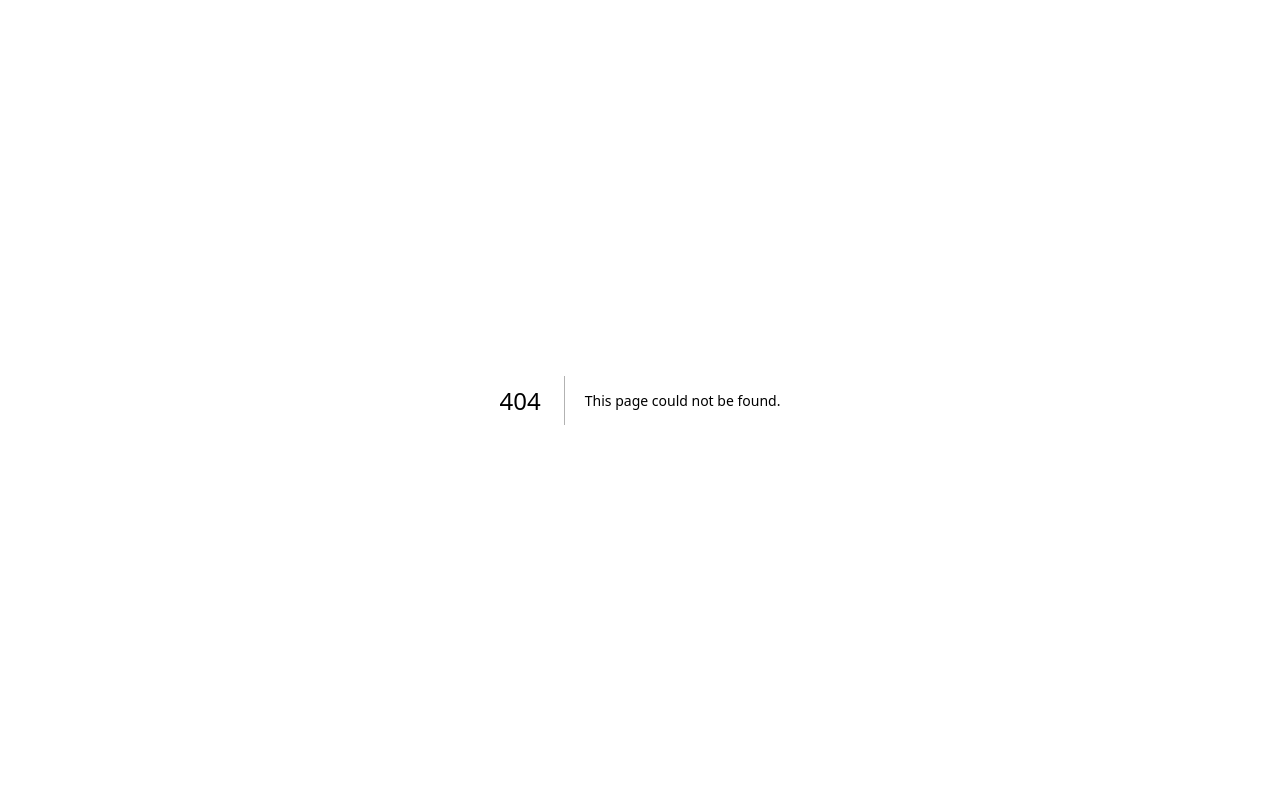
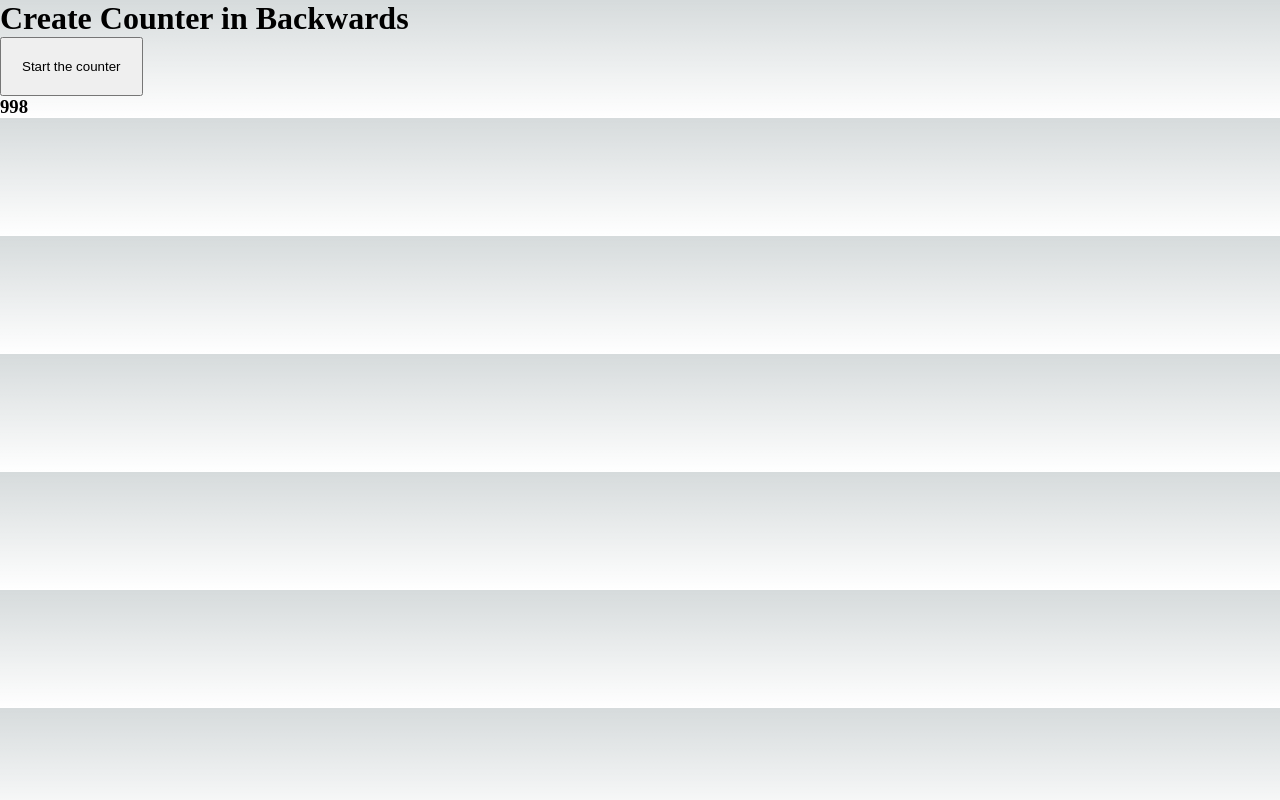
Before and after one commit to avi2801/machine-coding, a Next.js app: page /counter in a window 1280 px wide. Before the commit this address had no page. Built offline with nearby package versions, Linux system fonts and the light colour scheme.

Commit message:
counter-done

```diff
--- /dev/null
+++ b/src/pages/counter/index.tsx
@@ -0,0 +1,30 @@
+import React, { useState, useEffect } from "react";
+
+const Counter = () => {
+  const [counter, setCounter] = useState<number>(1000);
+  useEffect(() => {
+    setTimeout(()=>{
+        setCounter(counter - 1);
+    },2000)
+
+  }, [counter]);
+
+  const startCounter = () => {
+    setCounter((prev) => prev - 1);
+  };
+
+  return (
+    <div>
+      <h1>Create Counter in Backwards</h1>
+      <button
+        style={{ width: "200px;", padding: "20px" }}
+        onClick={startCounter}
+      >
+        Start the counter
+      </button>
+      <h3>{counter}</h3>
+    </div>
+  );
+};
+
+export default Counter;
```
